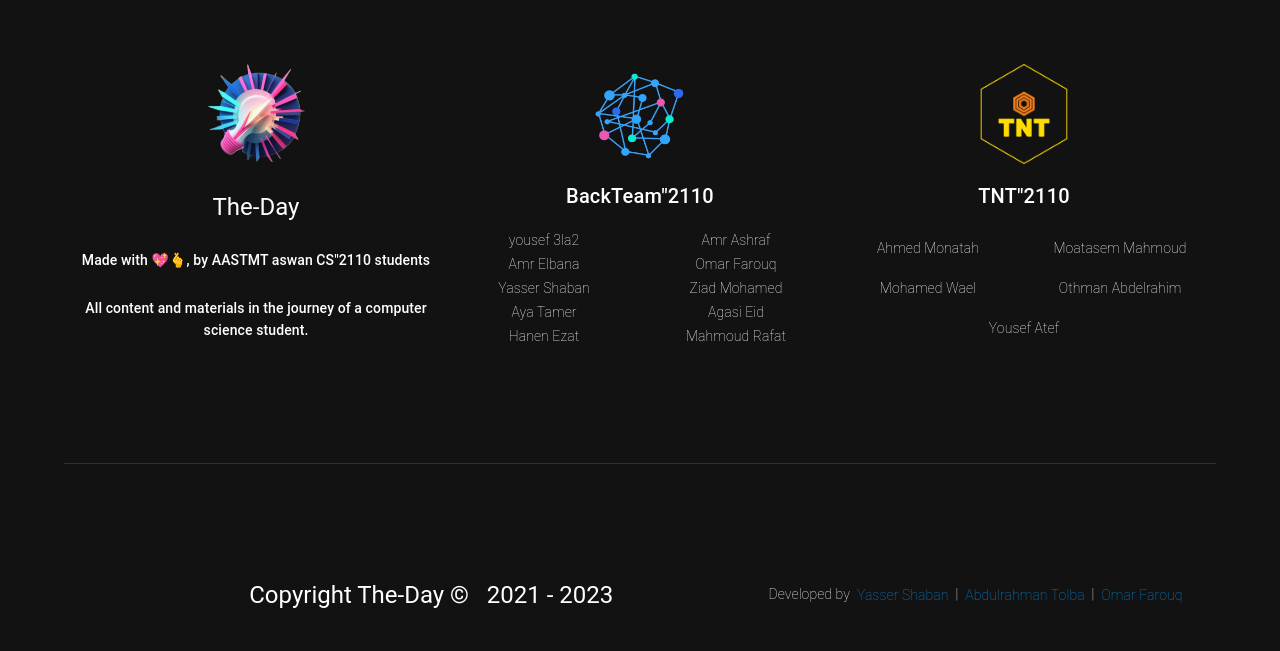
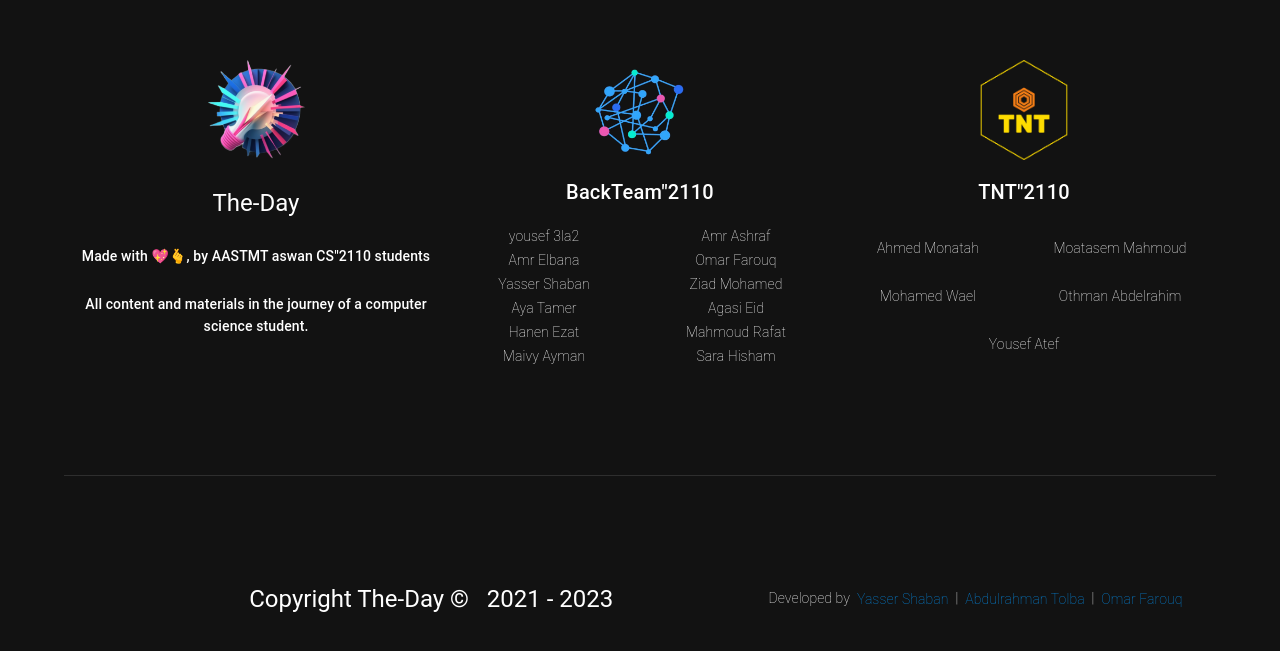
Before and after one commit to DevAbdoTolba/theday, a Next.js app: page /theday in a window 1280 px wide. Shown: the part 931-1582 px from the top of the page. Built offline with nearby package versions, Linux system fonts and the light colour scheme.

Commit message:
Forgot Maivy and sara

```diff
--- a/src/components/Footer.tsx
+++ b/src/components/Footer.tsx
@@ -68,6 +68,16 @@ export default function footer() {
       name: "Mahmoud Rafat",
       dataName: ["phone", "email"],
       dataHref: ["tel:01147477955", "mailto:mahmoudrafatt995@gmail.com"],
+    },
+    {
+      name: "Maivy Ayman",
+      dataName: ["phone", "email"],
+      dataHref: ["tel:01205164464", "mailto:mavyaymen90@gmail.com"],
+    },
+    {
+      name: "Sara Hisham",
+      dataName: ["phone", "email"],
+      dataHref: ["tel:01020788954", "mailto:sara.hisham24.sh@gmail.com"],
     },
   ];
   const TntData = [
--- a/src/components/NameHref.tsx
+++ b/src/components/NameHref.tsx
@@ -22,8 +22,12 @@ export default function NameHref({ name, dataName, dataHref, variant }: Props) {
 
   const [title, setTitle] = React.useState(
     dataHref.map((item) => {
-      let temp = new URL(item);
-      return "" + temp.pathname;
+      try {
+        let temp = new URL(item);
+        return "" + temp.pathname;
+      } catch {
+        return item;
+      }
     })
   );
 
```
